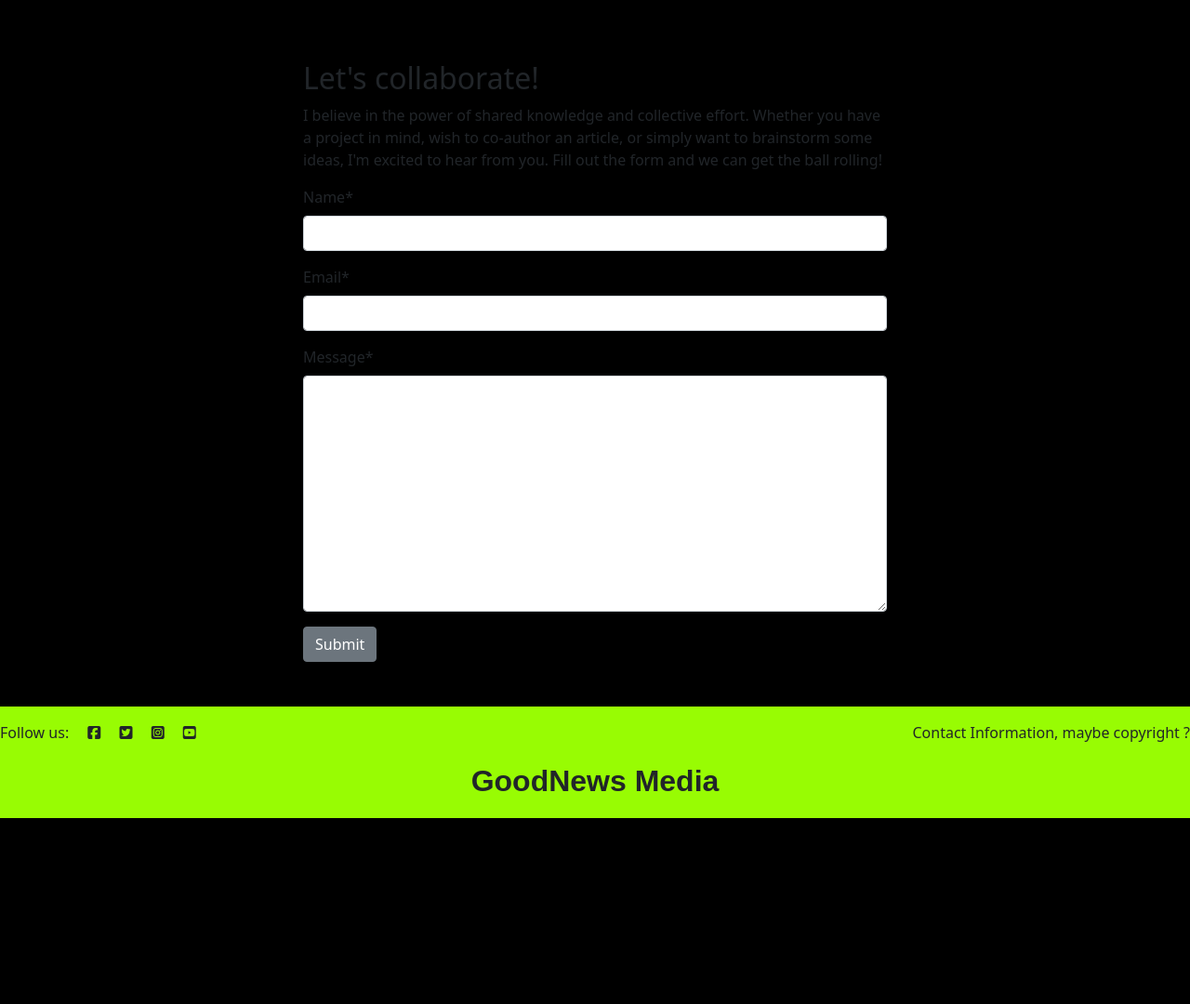
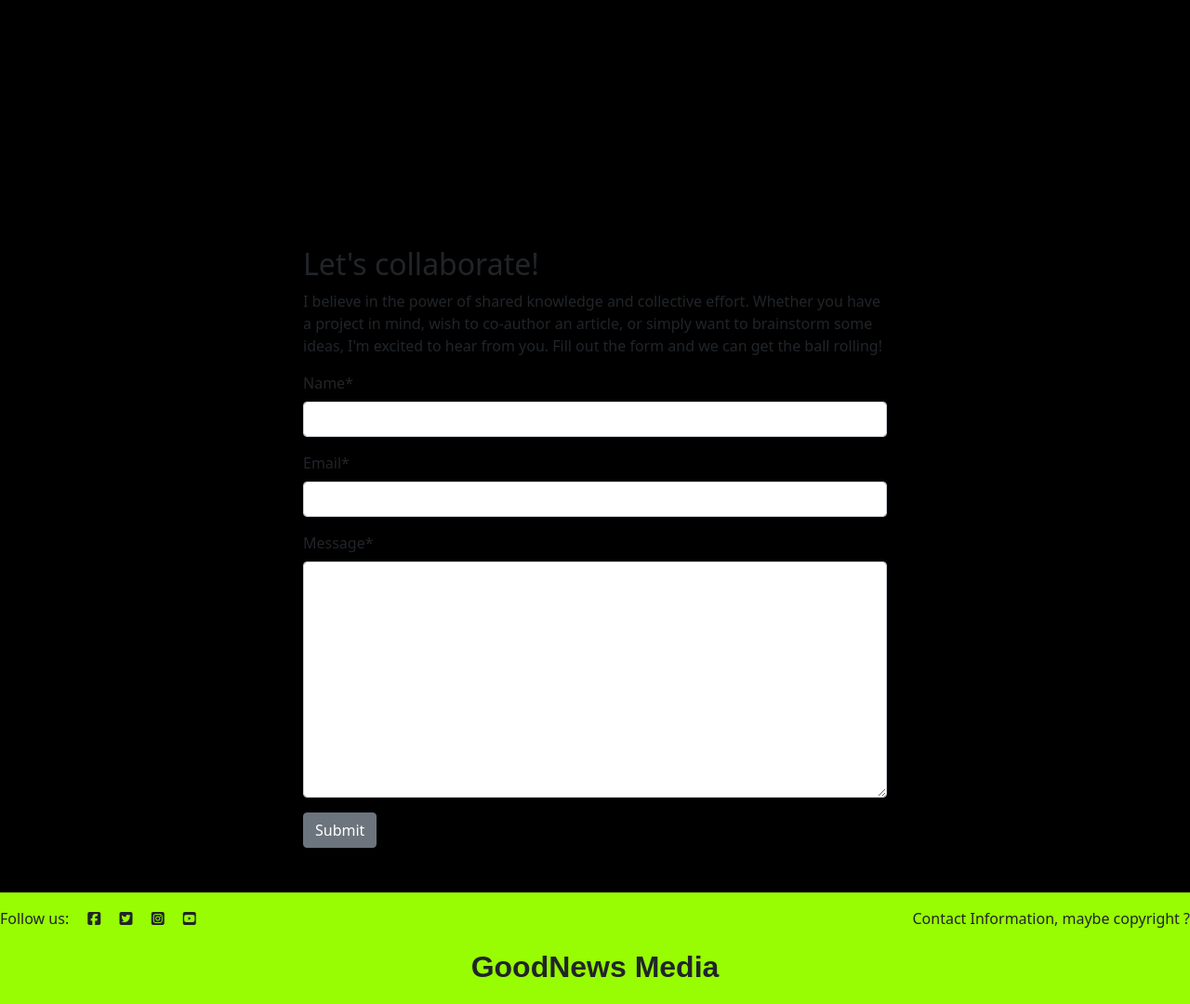
Before and after one commit to FernVR/GoodNewsBlog, a Django app: page /about/ in a window 1280 px wide. Shown: the part 324-1404 px from the top of the page at 93% size. Before the commit the page ends 1204 px from the top, so only its background shows below. Run offline with Django 4.2, Linux system fonts and the light colour scheme; data that the repository does not hold is empty; some libraries are stand-ins or nearby versions; some web fonts are replaced.

Commit message:
add margin top to contact section to temporarily push the form lower on page

```diff
--- a/about/templates/about/about.html
+++ b/about/templates/about/about.html
@@ -26,8 +26,8 @@
         </div>
 </section>
 
-<section id="about-img-banner">
-    <!-- Image banner -->
+<section id="about-img-banner" class="about-banner container-fluid">
+
 </section>
 
 <section id="contact">
--- a/static/css/style.css
+++ b/static/css/style.css
@@ -80,6 +80,17 @@ body {
 
 .about-content {
     color: #FF44A7;
+}
+
+#about-img-banner {
+    background-image: linear-gradient(rgba(0, 0, 0, 0.50), rgba(0, 0, 0, 0.50)), url(../images/bg-landing-draft.png);
+
+}
+
+/* ------------------------------------------------------------------- Temporarily pushing contact form lower down */
+
+#contact {
+    margin-top: 200px;
 }
 
 /* -------------------------------------------------------------- Organise all this */
```
Also changed, not shown: 1 other file.
